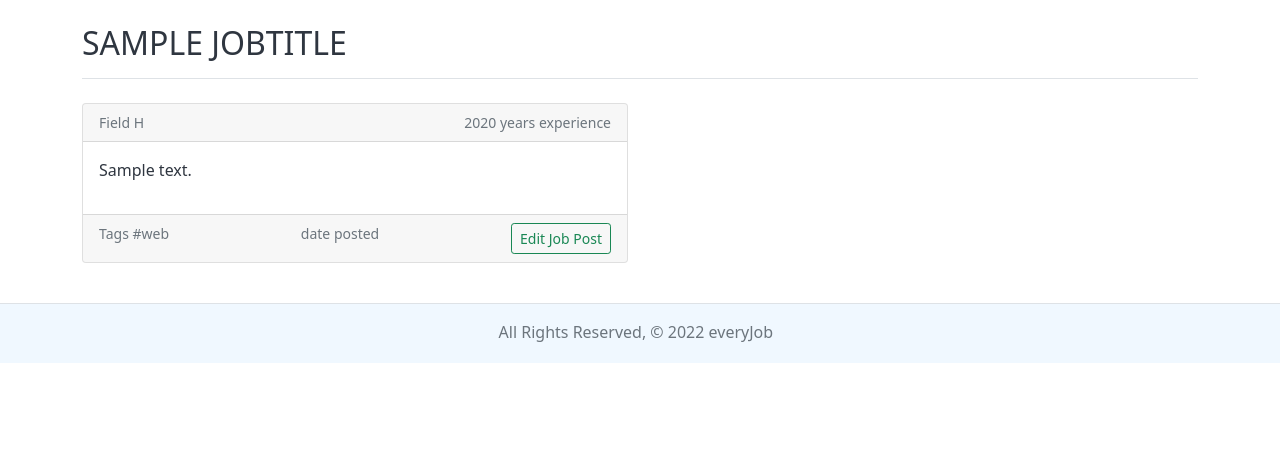
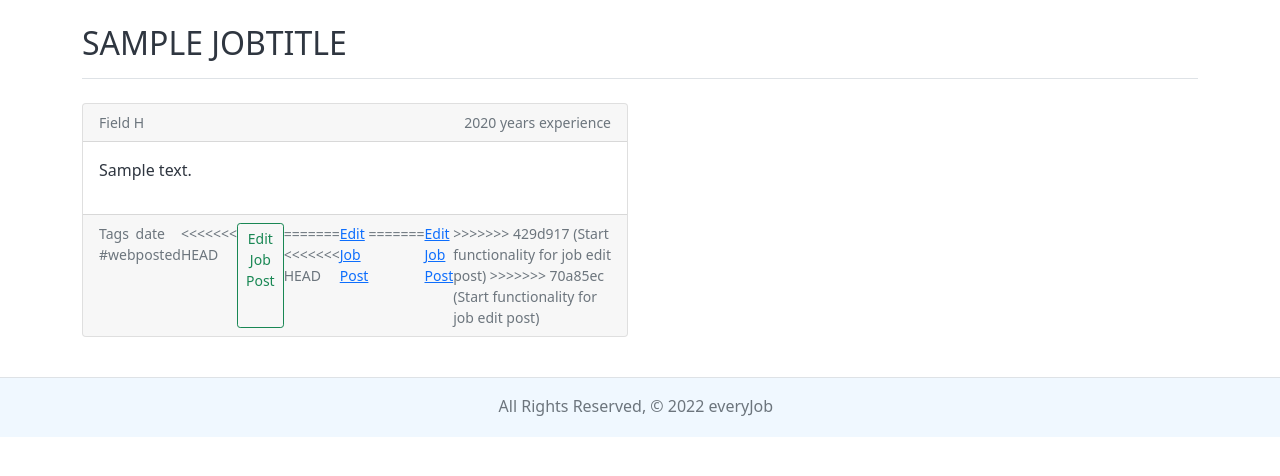
Before and after one commit to stylec0/everyJob, a Django app: page /everyjob/1/ in a window 1280 px wide. Shown: the part 56-532 px from the top of the page. Run offline with Django 3.2, Linux system fonts and the light colour scheme; tables that the repository leaves empty hold one stand-in row (values such as "Sample post").

Commit message:
Start functionality for job edit post

```diff
--- a/main_app/templates/everyJobs/detail.html
+++ b/main_app/templates/everyJobs/detail.html
@@ -27,7 +27,15 @@
 				<span>Tags #web</span>
 				<!-- add -->
 				<span class="right">date posted</span>
+<<<<<<< HEAD
 				<a class="btn btn-outline-success btn-sm" href="{% url 'get_job_post_update' job.id %}">Edit Job Post</a>
+=======
+<<<<<<< HEAD
+				<a href="{% url 'get_job_post_update' job.id %}">Edit Job Post</a>
+=======
+				<a href="{% url 'get_job_post_update' job_title.id %}">Edit Job Post</a>
+>>>>>>> 429d917 (Start functionality for job edit post)
+>>>>>>> 70a85ec (Start functionality for job edit post)
 			</div>
 		</div>
 	</div>
--- a/main_app/templates/main_app/jobpost_update.html
+++ b/main_app/templates/main_app/jobpost_update.html
@@ -11,6 +11,7 @@
 {% endif %}
 <form action="{% url 'update_job_post' JobPost.id %}" method="post">
 
+
 	{% csrf_token %}
 	<div class="row pt-1 pb-1">
 		<div class="col-6">
@@ -22,6 +23,11 @@
 	</div>
 	{{ JobForm.details|as_crispy_field  }}
 	<input type="submit" value="Submit!" class="btn" />
+	{% csrf_token %}
+	<table>
+		{{ JobUpdateForm }}
+	</table>
+	<input type="submit" value="Submit!" class="btn" />
 </form>
 
 {% endblock %}
--- a/main_app/views.py
+++ b/main_app/views.py
@@ -67,6 +67,35 @@ def GetJobPostForm(request, job_title_id):
         'JobForm': jobform
     })
 
+@login_required
+def GetJobPostUpdate(request, job_title_id):
+    jobtitle = JobTitle.objects.get(pk=job_title_id)
+    jobupdateform = JobPostUpdateForm()
+    return render(request, 'main_app/jobpost_update.html', {
+        'JobTitle': jobtitle,
+        'JobUpdateForm': jobupdateform
+    })
+
+@login_required
+def UpdateJobPost(request, job_title_id):
+    title = JobTitle.objects.filter(pk=job_title_id)
+    # job_post value needs to be the job post we are trying to edit specifically
+    job_post = JobPost.objects.filter(job_title=job_title_id)
+    job_form = JobPostUpdateForm(request.POST)
+    print(job_post, "<---this is the job_post")
+    if job_form.is_valid():
+        update_job_post = job_form.save(commit=False)
+        update_job_post.user_id = request.user.id
+        # save every time new_job_post gets manipulated
+        job_post.update(update_job_post)
+        update_job_post.job_title.set(title)
+        job_post.update()
+        # return to detail of selected Job Title
+        # ('detail' path in urls.py)
+        # this first job_title_id is taking the parameter
+        # and reassigning it
+        # (re-passing the parameter so we can use it on the page)
+    return redirect('detail', job_title_id=job_title_id)
 
 @login_required
 def GetJobPostUpdate(request, job_post_id):
```
